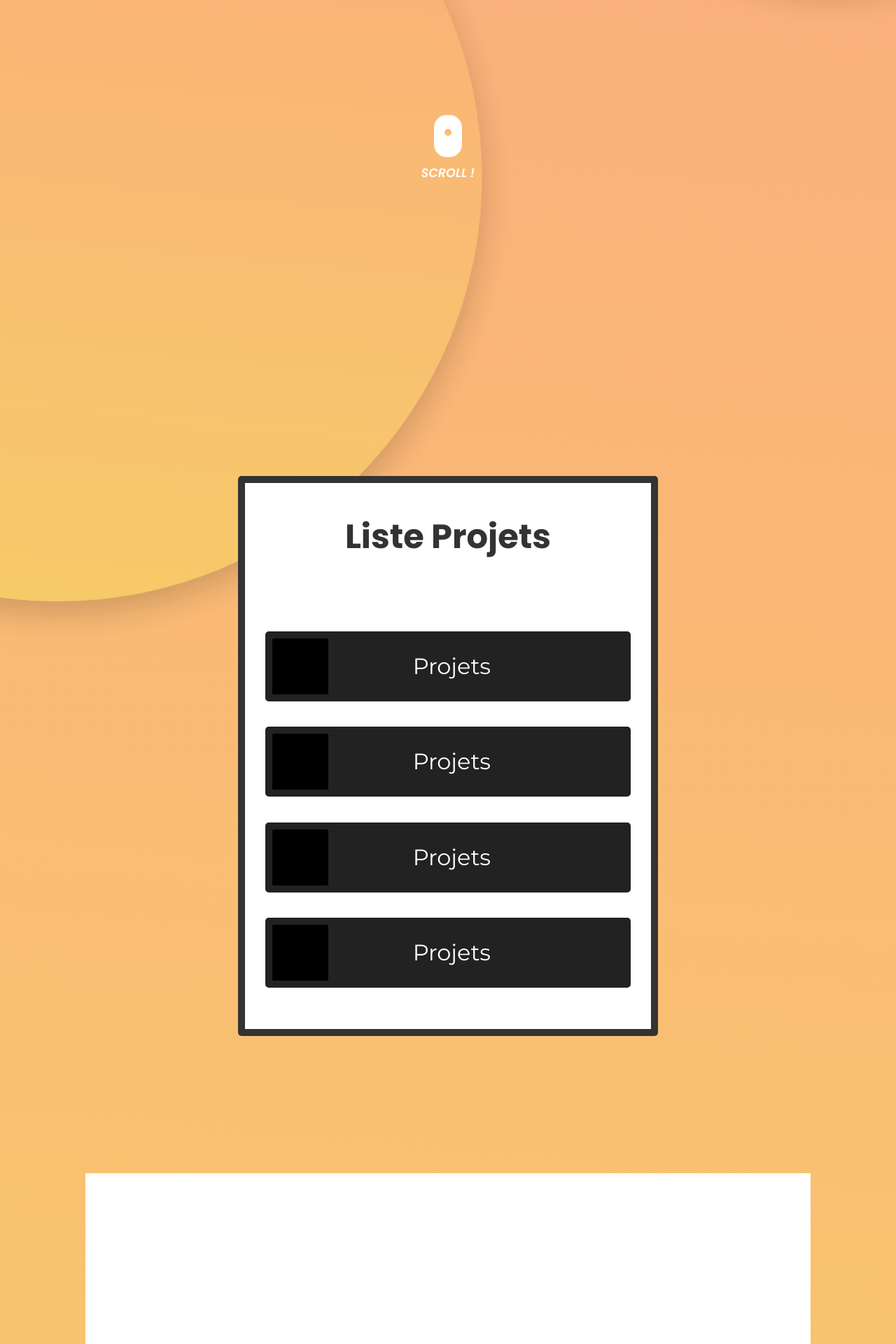
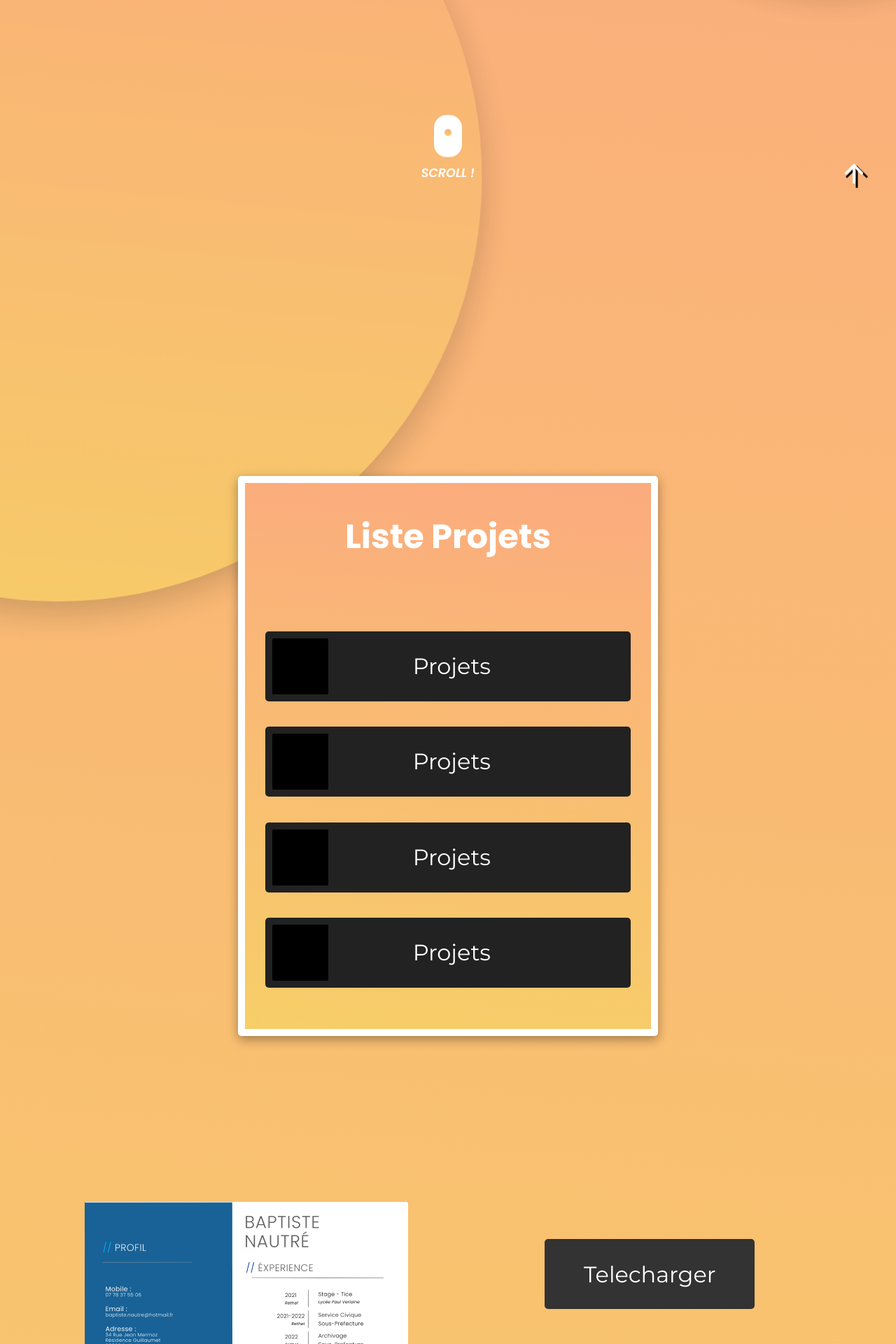
Before and after one commit to Baptiste-Ntr/PortFolio-TD, a PHP site: page / in a window 1280 px wide; the page is wider, and only the part inside the window is pictured. Shown: the part 520-2440 px from the top of that part at 70% size. Run offline with PHP 8.4, Linux system fonts and the light colour scheme; some libraries are stand-ins or nearby versions.

Commit message:
Big CV update

```diff
--- a/One Page/CSS/index.css
+++ b/One Page/CSS/index.css
@@ -68,6 +68,56 @@ body {
     background-color: #fff;
   }
 }
+@-webkit-keyframes move {
+  from {
+    transform: scale(1.645) translate3d(0px, 0px, 0px);
+    opacity: 0.85;
+  }
+  50% {
+    transform: scale(2.5) translate3d(calc(var(--i) * 2.5vh), calc(var(--i) * 1vh), 0px);
+    opacity: 1;
+  }
+  to {
+    transform: scale(1.645) translate3d(0px, 0px, 0px);
+    opacity: 0.85;
+  }
+}
+@keyframes move {
+  from {
+    transform: scale(1.645) translate3d(0px, 0px, 0px);
+    opacity: 0.85;
+  }
+  50% {
+    transform: scale(2.5) translate3d(calc(var(--i) * 2.5vh), calc(var(--i) * 1vh), 0px);
+    opacity: 1;
+  }
+  to {
+    transform: scale(1.645) translate3d(0px, 0px, 0px);
+    opacity: 0.85;
+  }
+}
+@-webkit-keyframes arrow {
+  from {
+    transform: translateY(0);
+  }
+  50% {
+    transform: translateY(-10px);
+  }
+  to {
+    transform: translateY(0);
+  }
+}
+@keyframes arrow {
+  from {
+    transform: translateY(0);
+  }
+  50% {
+    transform: translateY(-10px);
+  }
+  to {
+    transform: translateY(0);
+  }
+}
 header {
   height: 100vh;
   width: 100%;
@@ -123,56 +173,7 @@ header #boule1 {
   box-shadow: rgba(0, 0, 0, 0.2) 0px 8px 24px;
   --i: 1.25;
   --s: 2.5;
-}
-@-webkit-keyframes huerotate {
-  from {
-    filter: hue-rotate(0deg);
-  }
-  50% {
-    filter: hue-rotate(360deg);
-  }
-  to {
-    filter: hue-rotate(0deg);
-  }
-}
-@keyframes huerotate {
-  from {
-    filter: hue-rotate(0deg);
-  }
-  50% {
-    filter: hue-rotate(360deg);
-  }
-  to {
-    filter: hue-rotate(0deg);
-  }
-}
-@-webkit-keyframes move {
-  from {
-    transform: scale(1.645) translate3d(0px, 0px, 0px);
-    opacity: 0.85;
-  }
-  50% {
-    transform: scale(2.5) translate3d(calc(var(--i) * 2.5vh), calc(var(--i) * 1vh), 0px);
-    opacity: 1;
-  }
-  to {
-    transform: scale(1.645) translate3d(0px, 0px, 0px);
-    opacity: 0.85;
-  }
-}
-@keyframes move {
-  from {
-    transform: scale(1.645) translate3d(0px, 0px, 0px);
-    opacity: 0.85;
-  }
-  50% {
-    transform: scale(2.5) translate3d(calc(var(--i) * 2.5vh), calc(var(--i) * 1vh), 0px);
-    opacity: 1;
-  }
-  to {
-    transform: scale(1.645) translate3d(0px, 0px, 0px);
-    opacity: 0.85;
-  }
+  z-index: -1;
 }
 header section {
   height: 30%;
@@ -184,6 +185,7 @@ header section {
   align-items: center;
   margin-top: 30vh;
   color: #fff;
+  z-index: 999;
 }
 header section h1 {
   font-size: 4rem;
@@ -211,6 +213,7 @@ header #boule2 {
           animation: move 50s infinite ease;
   --i: -1;
   --s: 2;
+  z-index: -1;
 }
 header #scroll-container {
   height: 100px;
@@ -253,10 +256,15 @@ header #scroll-container h5 {
           animation: txtscroll 2s infinite ease-in-out;
 }
 
+.front-end {
+  font-family: "Permanent Marker", cursive;
+  color: #333;
+}
+
 #projects-container {
   height: 800px;
   width: 600px;
-  background: #fff;
+  background: linear-gradient(185.38deg, #FBAB7E 0%, #F7CE68 100%);
   margin: auto;
   display: flex;
   flex-direction: column;
@@ -264,11 +272,12 @@ header #scroll-container h5 {
   justify-content: space-around;
   margin-top: 20vh;
   position: relative;
-  border: 10px solid #333;
+  border: 10px solid #fff;
   border-radius: 5px;
+  box-shadow: rgba(0, 0, 0, 0.35) 0px 5px 15px;
 }
 #projects-container h1 {
-  color: #333;
+  color: #fff;
   font-size: 3em;
 }
 #projects-container section {
@@ -323,13 +332,76 @@ header #scroll-container h5 {
   height: 90vh;
   position: relative;
   display: flex;
-  justify-content: center;
+  justify-content: space-around;
   align-items: center;
 }
-#cv-container div {
-  background: #fff;
-  width: 90%;
-  height: 90%;
+#cv-container img {
+  cursor: pointer;
+  -webkit-user-select: none;
+     -moz-user-select: none;
+      -ms-user-select: none;
+          user-select: none;
+}
+#cv-container aside {
+  display: flex;
+  flex-direction: column;
+  justify-content: space-around;
+  align-items: center;
+  width: 40%;
+  height: 100%;
+}
+#cv-container aside button {
+  width: 300px;
+  height: 100px;
+  cursor: pointer;
+  background-color: #333;
+  color: #fff;
+  font-family: "Montserrat", sans-serif;
+  font-size: 2rem;
+  border: none;
+  border-radius: 5px;
+  transition: all 0.1s ease-in-out;
+  position: relative;
+}
+#cv-container aside button span {
+  position: relative;
+  z-index: 11;
+}
+#cv-container aside button::after {
+  content: "";
+  display: block;
+  height: 100%;
+  width: 0%;
+  background-color: green;
+  position: absolute;
+  top: 0;
+  transition: all 0.3s;
+}
+#cv-container aside button:hover:after {
+  width: 100%;
+  z-index: 10;
+}
+#cv-container aside button:hover {
+  scale: 1.05;
+}
+#cv-container aside button:active {
+  transform: translateY(-10px);
+  scale: 1.1;
+}
+#cv-container #bigimg {
+  display: none;
+  height: 120vh;
+  width: 100vw;
+  background: rgba(0, 0, 0, 0.8);
+  -webkit-backdrop-filter: blur(10px);
+          backdrop-filter: blur(10px);
+  position: absolute;
+  z-index: 99;
+  align-items: center;
+  justify-content: center;
+}
+#cv-container #bigimg img {
+  height: 90vh;
 }
 
 #contact-form {
@@ -424,4 +496,25 @@ header #scroll-container h5 {
   scale: 1.1;
   box-shadow: rgba(149, 157, 165, 0.2) 0px 8px 24px;
   transform: translateY(-10px);
+}
+
+footer {
+  position: fixed;
+  bottom: 0;
+  width: 100%;
+  height: 50px;
+  z-index: 99;
+  display: flex;
+  align-items: center;
+  justify-content: end;
+}
+footer ion-icon {
+  background: url("../../SRC/SVG/arrow.svg");
+  height: 40px;
+  width: 40px;
+  color: #fff;
+  margin-right: 40px;
+  cursor: pointer;
+  -webkit-animation: arrow 2s infinite ease-in-out;
+          animation: arrow 2s infinite ease-in-out;
 }/*# sourceMappingURL=index.css.map */
--- /dev/null
+++ b/One Page/JS/animText.js
@@ -0,0 +1,11 @@
+const AnimTXT = document.getElementById("animtxt");
+
+new Typewriter(AnimTXT, {
+  deleteSpeed: 30,
+})
+  .changeDelay(100)
+  .typeString("Développeur Front-End")
+  .pauseFor(300)
+  .deleteChars(10)
+  .typeString("<span class='front-end'> Front-End</span>" )
+  .start();
--- /dev/null
+++ b/One Page/JS/displayCV.js
@@ -0,0 +1,21 @@
+var cvimg = document.getElementById('cvimg');
+var bigimg = document.getElementById('bigimg');
+
+cvimg.addEventListener("click", () => {
+    bigimg.style.display = "flex";
+    bigimg.scrollIntoView({
+    behavior: "smooth",
+    block: "center",
+    inline: "nearest",
+  });
+})
+
+
+    bigimg.addEventListener('click', () => {
+        bigimg.style.display = "none";
+        cv.scrollIntoView({
+            behavior: "smooth",
+            block: "center",
+            inline: "nearest",
+        })
+    })
--- a/One Page/SCSS/page-part/_index-part.scss
+++ b/One Page/SCSS/page-part/_index-part.scss
@@ -3,3 +3,4 @@
 @import 'projects';
 @import 'cv';
 @import 'contact';
+@import 'footer';
--- a/One Page/SCSS/var/_colors.scss
+++ b/One Page/SCSS/var/_colors.scss
@@ -1,4 +1,7 @@
-$background : linear-gradient(185.38deg, #FBAB7E 0%, #F7CE68 100%);;
+$background : linear-gradient(185.38deg, #FBAB7E 0%, #F7CE68 100%);
+$background-invert: linear-gradient(185.38deg,
+#F7CE68 0%,
+#FBAB7E 100%);
 
 $font-color1 : #fff;
 $font-color2 : #333;
--- a/One Page/index.html
+++ b/One Page/index.html
@@ -15,8 +15,14 @@
     <!-- Link JS Script (load at the end of the page) -->
     <script defer src="./JS/checkViewPort.js"></script>
     <script defer src="./JS/setScroll.js"></script>
+    <script defer src="./JS/animText.js"></script>
+    <script defer src="./JS/displayCV.js"></script>
+
+    <script defer type="module" src="https://unpkg.com/ionicons@5.5.2/dist/ionicons/ionicons.esm.js"></script>
+    <script defer nomodule src="https://unpkg.com/ionicons@5.5.2/dist/ionicons/ionicons.js"></script>
 </head>
 <body>
+
     <header>
         <nav>
             <ul>
@@ -29,7 +35,7 @@
         <section>
             <h1>Baptiste Nautré</h1>
             <div id="barre-title"></div>
-            <h4 id="animtxt">Développeur Front-End</h4>
+            <h4 id="animtxt"></h4>
         </section>
         <div id="boule2"></div>
         <div id="scroll-container">
@@ -37,6 +43,11 @@
             <h5>SCROLL !</h5>
         </div>
     </header>
+
+    <footer>
+        <ion-icon name="arrow-up-outline" id="arrow"></ion-icon>
+    </footer>
+
     <section id="projects-container">
         <h1>Liste Projets</h1>
         <section>
@@ -58,9 +69,18 @@
             </div>
         </section>
     </section>
+
     <section id="cv-container">
-        <div></div>
+        <img src="./SRC/PNG/CV(petit).png" alt="CV" id="cvimg">
+        <aside>
+            <button id="dl"><span>Telecharger</span></button>
+            <button id="print"><span>Imprimer</span></button>
+        </aside>
+        <div id="bigimg">
+            <img src="./SRC/PNG/CV.png" alt="cv en gros">
+        </div>
     </section>
+
     <section id="contact-form">
         <form action="">
             <h1>Contact</h1>
```
Also changed, not shown: One Page/JS/setScroll.js (+39 -0 lines), One Page/SCSS/keyframes/_arrow.scss (added, +13 -0 lines), One Page/SCSS/keyframes/_boulemove.scss (added, +16 -0 lines), One Page/SCSS/page-part/_cv.scss (+65 -6 lines), One Page/SCSS/page-part/_footer.scss (added, +20 -0 lines), One Page/SCSS/page-part/_header.scss (+12 -31 lines), One Page/SCSS/page-part/_projects.scss (+4 -4 lines), One Page/SRC/PNG/CV(petit).png (added), One Page/SRC/PNG/CV.png (added), One Page/SRC/SVG/arrow.svg (added), 2 other files.
